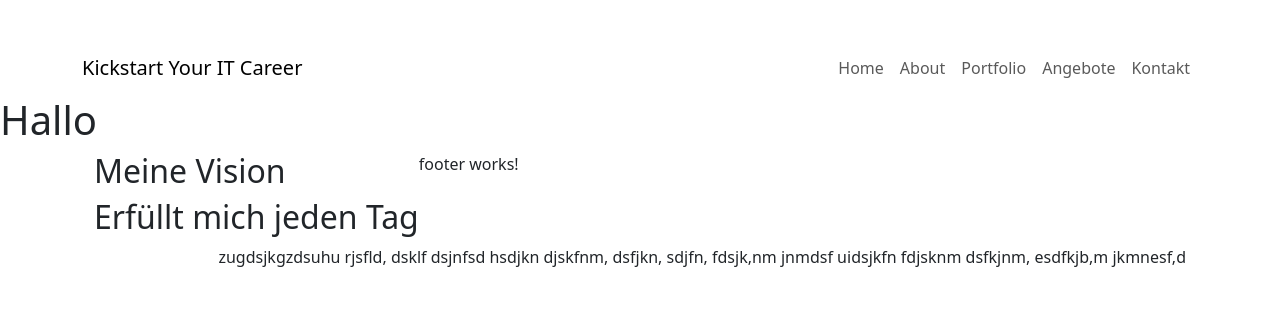
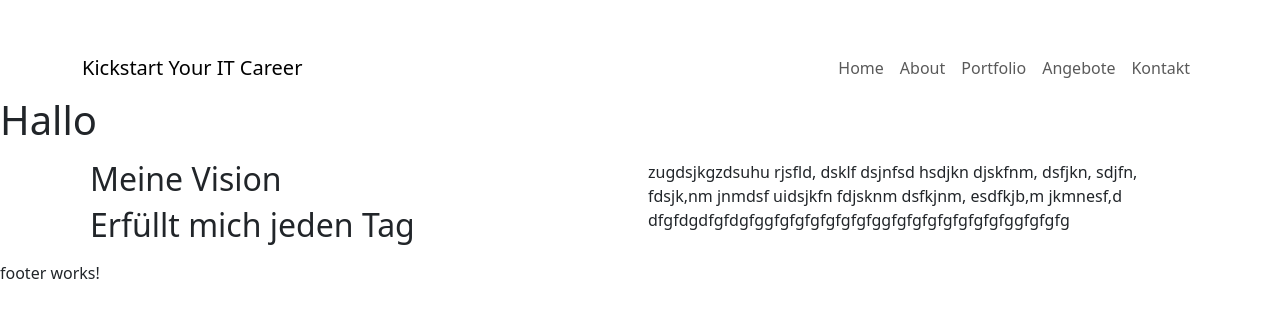
Before and after one commit to ilumary/kyitc-webpage, an Angular app: page / in a window 1280 px wide. Shown: the top 318 px of the page. Built offline with nearby package versions, Linux system fonts and the light colour scheme.

Commit message:
fixed vision component Alignment

```diff
--- a/src/app/pagecomponents/vision/vision.component.html
+++ b/src/app/pagecomponents/vision/vision.component.html
@@ -1,15 +1,11 @@
 <div class="container">
-  <div class="container">
-    <div class="float-start">
+  <div class="d-flex">
+    <div class="p-2 flex-grow-1">
       <h2>Meine Vision</h2>
       <h2>Erfüllt mich jeden Tag</h2>
     </div>
-  </div>
-  <div class="container">
-    <div class="float-end">
-      <html>
-      zugdsjkgzdsuhu rjsfld, dsklf dsjnfsd hsdjkn djskfnm, dsfjkn, sdjfn, fdsjk,nm jnmdsf uidsjkfn fdjsknm dsfkjnm, esdfkjb,m jkmnesf,d
-      </html>
+    <div class="p-2 w-50">
+      zugdsjkgzdsuhu rjsfld, dsklf dsjnfsd hsdjkn djskfnm, dsfjkn, sdjfn, fdsjk,nm jnmdsf uidsjkfn fdjsknm dsfkjnm, esdfkjb,m jkmnesf,d dfgfdgdfgfdgfggfgfgfgfgfgfgfggfgfgfgfgfgfgfgfggfgfgfg
     </div>
   </div>
 </div>
```
